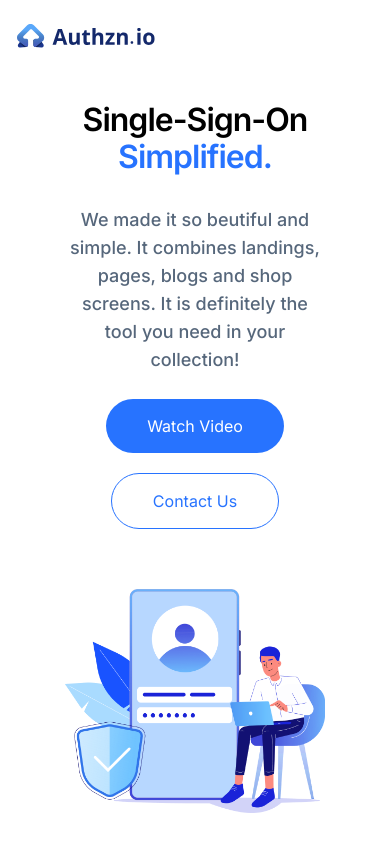
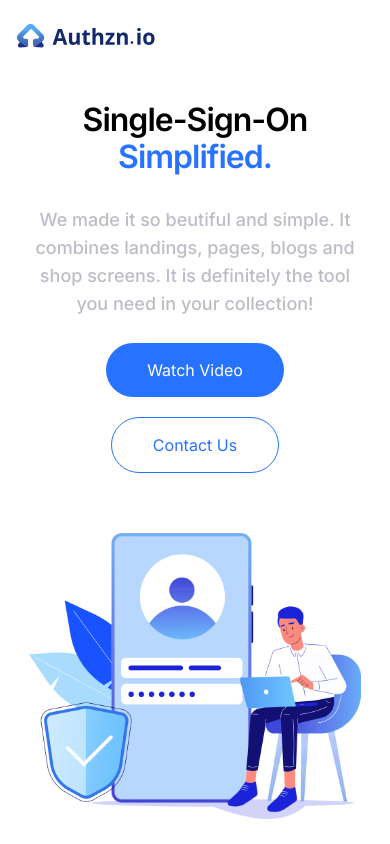
Before and after one commit to dennyangestipratama/web-authzn, a React (Create React App) app: page / in a window 390 px wide. Shown: the top 844 px of the page. Built offline with nearby package versions, Linux system fonts and the light colour scheme.

Commit message:
fix section hero on mobile view

```diff
--- a/src/Styles/pages/_hero.scss
+++ b/src/Styles/pages/_hero.scss
@@ -6,7 +6,7 @@
 
     @include respondTo(tablet) {
         grid-template-columns: repeat(1, 1fr);
-        padding: 29px 65px;
+        padding: 29px 29px;
     }
 }
 
@@ -58,6 +58,7 @@
     @include respondTo(tablet) {
         opacity: 0.7;
         text-align: center;
+        color: rgba(21, 20, 57, 0.4);
     }
 }
 
```
